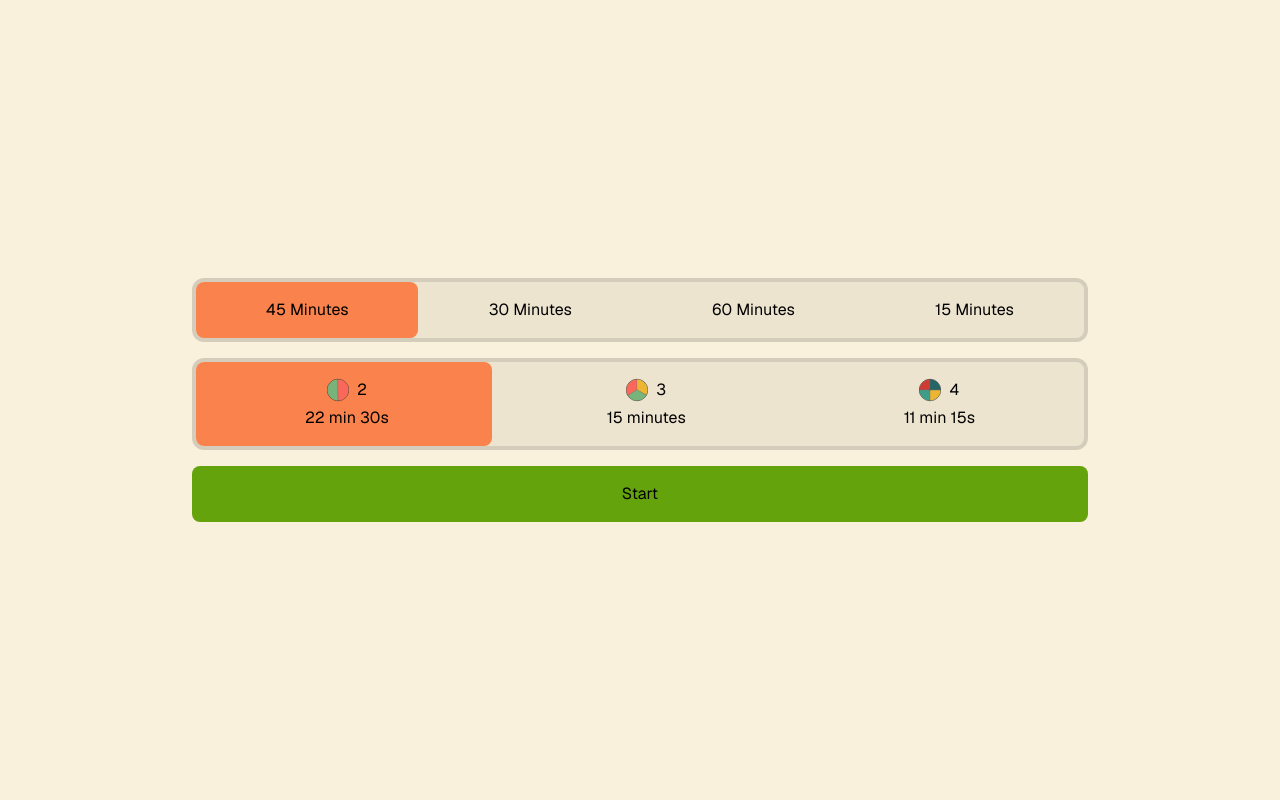
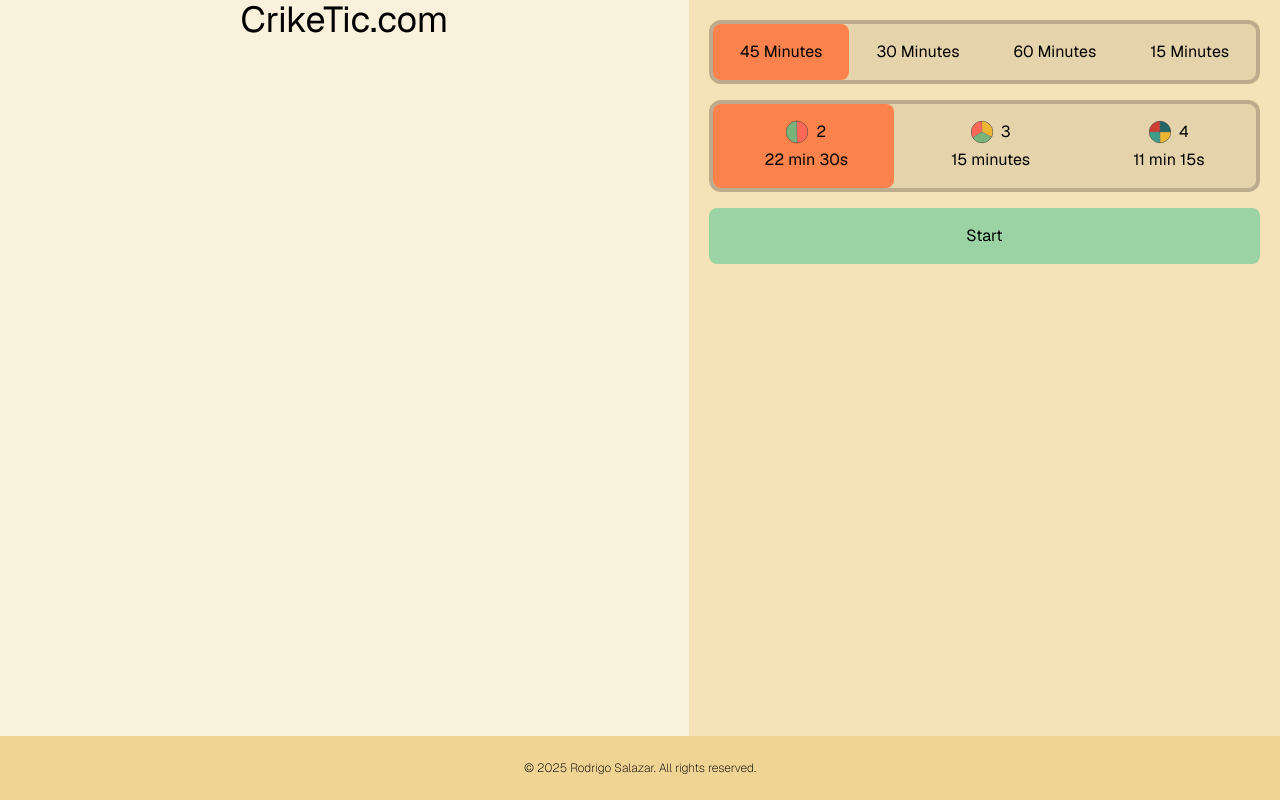
Before and after one commit to rodrigos1233/time-control, a Next.js app: page / in a window 1280 px wide. Built offline with nearby package versions, Linux system fonts and the light colour scheme.

Commit message:
update layout

```diff
--- a/src/app/components/selector/selector.tsx
+++ b/src/app/components/selector/selector.tsx
@@ -39,7 +39,7 @@ export default function Selector({selectedIndex, setSelectedIndex, options}: sel
 
 
     return (
-        <div className="flex bg-black/[.05] rounded-xl relative border-4 border-black/[.10] w-full">
+        <div className="flex bg-selectorBackground rounded-xl relative border-4 border-selectorBorder w-full">
             <div
                 className="z-10 absolute bg-selectorSelectedBackground rounded-lg transition-all"
                 style={
--- a/src/app/components/time-control/timeControl.tsx
+++ b/src/app/components/time-control/timeControl.tsx
@@ -144,7 +144,7 @@ export default function TimeControl() {
                 <>
                     <Selector options={lengthOptions} selectedIndex={selectedLengthOption} setSelectedIndex={setSelectedLengthOption}/>
                     <Selector options={subdivisionOptions} selectedIndex={selectedSubdivisionsOption} setSelectedIndex={setSelectedSubdivisionsOption}/>
-                    <button onClick={handleStart} className="bg-lime-600 rounded-lg px-6 py-4 text-sm sm:text-base text-center flex-grow cursor-pointer">Start</button>
+                    <button onClick={handleStart} className="bg-greenButtonBackground rounded-lg px-6 py-4 text-sm sm:text-base text-center flex-grow cursor-pointer">Start</button>
                 </>
             )}
             {isInProgress && (
--- a/src/app/page.tsx
+++ b/src/app/page.tsx
@@ -1,16 +1,26 @@
 import TimeControl from "@/app/components/time-control/timeControl";
 
 export default function Home() {
+    const currentYear = new Date().getFullYear();
+    const startYear = 2025;
   return (
-    <div className="grid grid-rows-[20px_1fr_20px] items-center justify-items-center min-h-screen p-1 pb-20 gap-16 sm:p-20 font-[family-name:var(--font-geist-sans)]">
-        <main className="flex flex-col gap-8 row-start-2 items-center sm:items-start w-full max-w-4xl">
-            <TimeControl />
-
-        </main>
-
-
-      <footer className="row-start-3 flex gap-6 flex-wrap items-center justify-center">
-      </footer>
-    </div>
+      <div className="flex flex-col items-stretch min-h-screen font-[family-name:var(--font-geist-sans)]">
+          <main className="flex flex-col md:flex-row items-stretch flex-grow">
+              <div className="md:flex-[5_5_0%]">
+                  <h1 className="text-center text-4xl">
+                      CrikeTic.com
+                  </h1>
+              </div>
+              <div className="md:flex-[4_4_0%] p-5 bg-secondaryBackground">
+                  <TimeControl/>
+              </div>
+          </main>
+          <footer className="row-start-3 flex gap-6 flex-wrap items-center justify-center p-6">
+              <p className="font-extralight text-xs">
+                  &copy; {currentYear === startYear ? `${startYear}` : `${startYear} - ${currentYear}`} Rodrigo Salazar. All
+                  rights reserved.
+              </p>
+          </footer>
+      </div>
   );
 }
```
